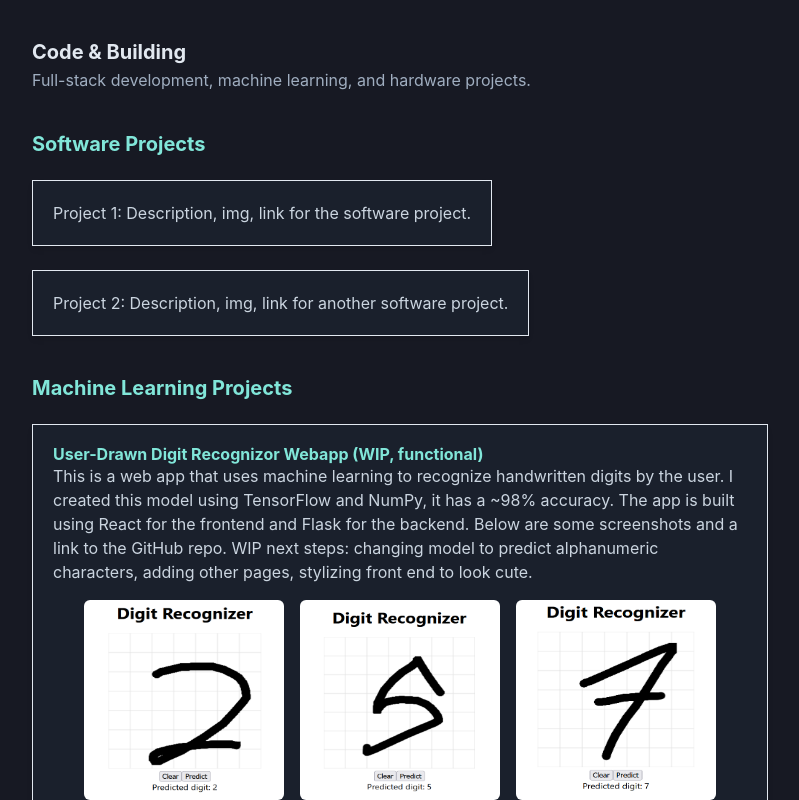
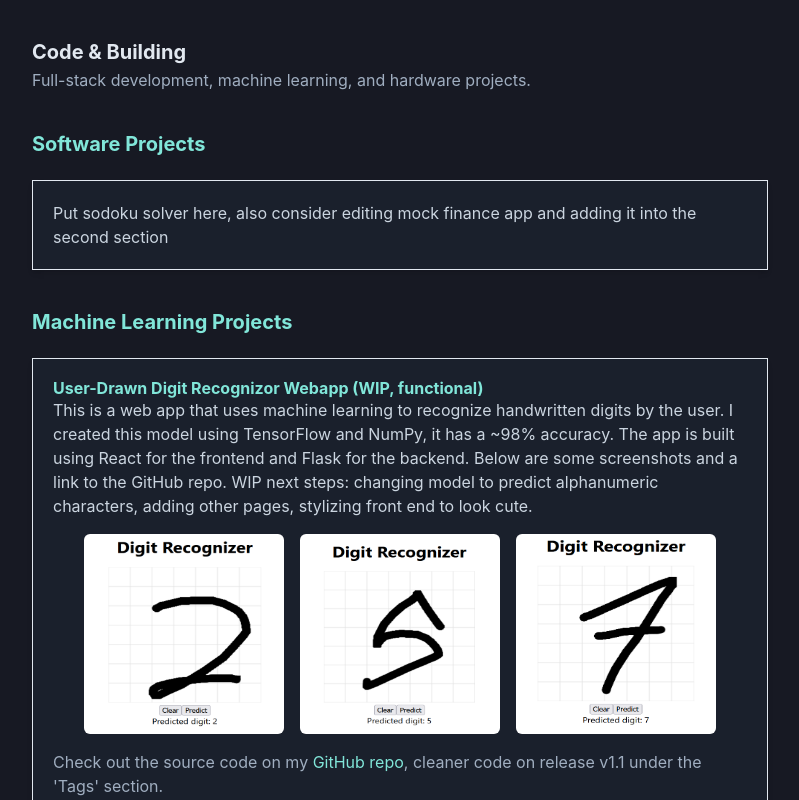
Before and after one commit to lepkinh/personal-website, a React (Create React App) app in the folder my-portfolio/: page /building in a window 1280 px wide. Shown: the top 800 px of the page, without its empty margins (240-1039 px from the left). Built offline with nearby package versions, Linux system fonts and the light colour scheme.

Commit message:
updated stuff leftover garbage removal and add projects and resume

```diff
--- a/my-portfolio/src/App.js
+++ b/my-portfolio/src/App.js
@@ -64,7 +64,7 @@ function App() {
             <Box p={5} shadow="md" borderWidth="1px" width="400px">
               <Text fontSize="l" color="white">Hardware & Electronics</Text>
               <Text fontSize="l" textAlign="left" color="gray.500">
-                Analog & Digital Circuit Design, Basic Memory
+                Analog & Digital Circuit Design, Basic Memory, Embedded Programming & Microcontroller
               </Text>
               <Text fontSize="l" textAlign="left" color="gray.500">
                 Learning: PCB, Microcontroller, Sensor, Actuator
--- a/my-portfolio/src/Building.js
+++ b/my-portfolio/src/Building.js
@@ -36,12 +36,13 @@ function Building() {
             Software Projects
           </Heading>
           <Box p={5} shadow="md" borderWidth="1px" bg="gray.800">
-            <Text fontSize="md" color="gray.300">Project 1: Description, img, link for the software project.</Text>
+            <Text fontSize="md" color="gray.300">Put sodoku solver here, also consider editing mock finance app and adding it into the second section</Text>
           </Box>
+          {/*
           <Box p={5} shadow="md" borderWidth="1px" bg="gray.800">
             <Text fontSize="md" color="gray.300">Project 2: Description, img, link for another software project.</Text>
           </Box>
-          {/* Add more projects as needed */}
+          */}
         </VStack>
 
         {/* Machine Learning Projects Section */}
@@ -75,13 +76,14 @@ function Building() {
             </Text>
           </Box>
 
+          {/*}
           <Box p={5} shadow="md" borderWidth="1px" bg="gray.800">
             <Text fontSize="md" color="gray.300">ML Project 2: Description, img, link for another machine learning project.</Text>
-          </Box>
+          </Box> */}
           {/* Add more projects as needed */}
         </VStack>
 
-        {/* Hardware Projects Section */}
+        {/* Hardware Projects Section
         <VStack spacing={6} align="start" mt={10}>
           <Heading as="h2" size="md" color="teal.200">
             Hardware Projects
@@ -92,8 +94,8 @@ function Building() {
           <Box p={5} shadow="md" borderWidth="1px" bg="gray.800">
             <Text fontSize="md" color="gray.300">Hardware Project 2: Description, img, link for another hardware project.</Text>
           </Box>
-          {/* Add more projects as needed */}
         </VStack>
+        */}
 
         {/* Links to Other Routes */}
         <Stack direction="row" spacing={4} justify="center" mt={10}>
```
